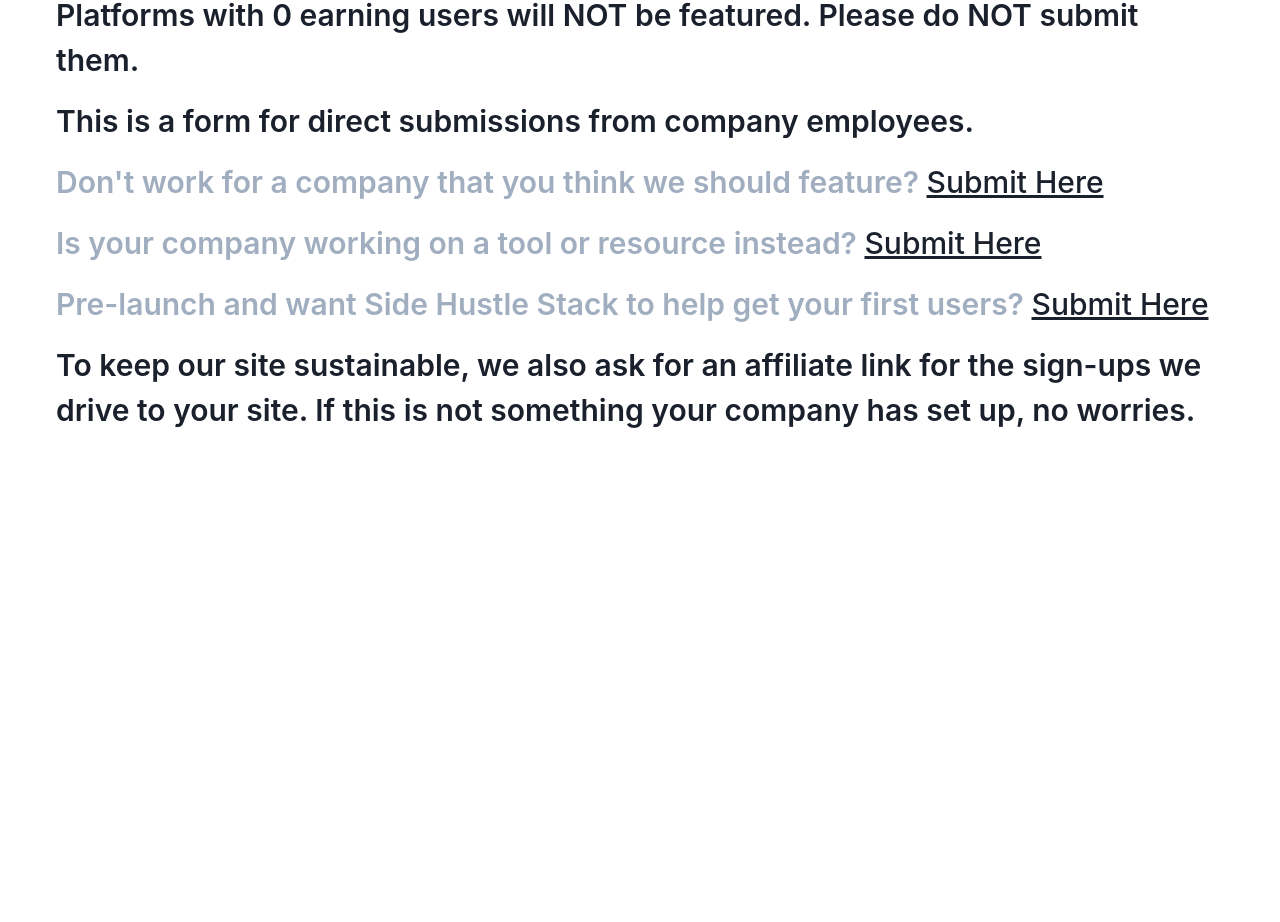
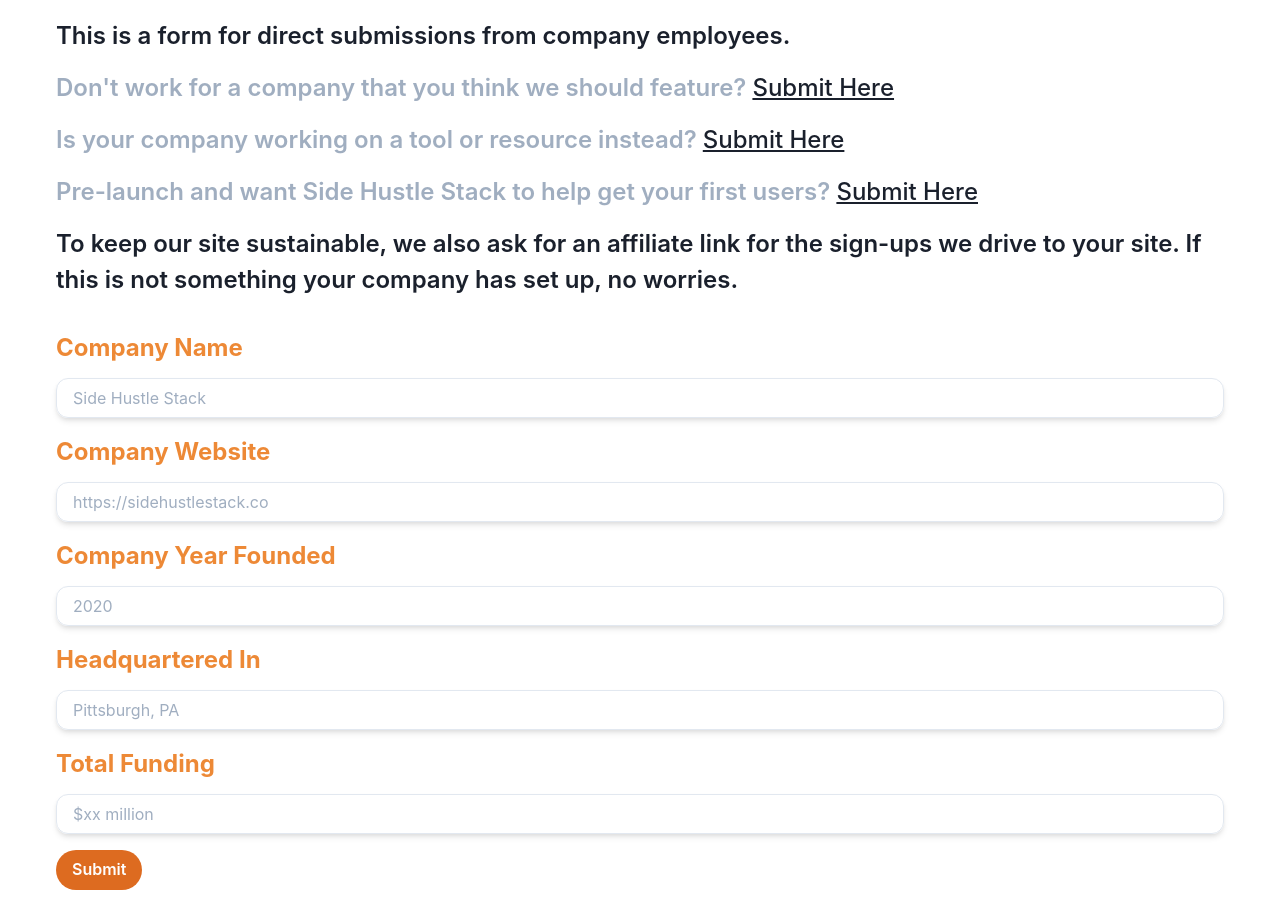
Before and after one commit to caelinsutch/SidehustleStack, a Next.js app: page /submit in a window 1280 px wide. Shown: the part 407-1329 px from the top of the page. Before the commit the page ends 840 px from the top, so only its background shows below. Built offline with nearby package versions, Linux system fonts and the light colour scheme.

Commit message:
Update submit screen with form

```diff
--- /dev/null
+++ b/src/Components/SubmitForm/SubmitForm.tsx
@@ -0,0 +1,38 @@
+import React from 'react';
+import { Box, Button } from '@chakra-ui/react';
+import SubmitFormItem from '@Components/SubmitFormItem';
+
+const SubmitForm: React.FC = () => (
+  <Box my={8}>
+    <SubmitFormItem
+      type="input"
+      label="Company Name"
+      placeholder="Side Hustle Stack"
+    />
+    <SubmitFormItem
+      type="input"
+      label="Company Website"
+      placeholder="https://sidehustlestack.co"
+    />
+    <SubmitFormItem
+      type="input"
+      label="Company Year Founded"
+      placeholder="2020"
+    />
+    <SubmitFormItem
+      type="input"
+      label="Headquartered In"
+      placeholder="Pittsburgh, PA"
+    />
+    <SubmitFormItem
+      type="input"
+      label="Total Funding"
+      placeholder="$xx million"
+    />
+    <Button colorScheme="orange" borderRadius={1000}>
+      Submit
+    </Button>
+  </Box>
+);
+
+export default SubmitForm;
--- /dev/null
+++ b/src/Components/SubmitForm/index.tsx
@@ -0,0 +1,2 @@
+export { default } from './SubmitForm';
+export type { SubmitFormProps } from './SubmitForm';
--- /dev/null
+++ b/src/Components/SubmitFormItem/SubmitFormItem.tsx
@@ -0,0 +1,71 @@
+import React from 'react';
+import {
+  Box,
+  Input,
+  InputProps,
+  RadioGroupProps,
+  Text,
+  RadioGroup,
+  Stack,
+  Radio,
+} from '@chakra-ui/react';
+
+type SubmitFormItemPropsBase = {
+  label?: string;
+};
+
+type SubmitFormItemInput = {
+  type: 'input';
+} & SubmitFormItemPropsBase &
+  InputProps;
+
+type SubmitFormItemRadio = {
+  type: 'radio';
+  values: string[];
+} & SubmitFormItemPropsBase &
+  RadioGroupProps;
+
+type SubmitFormItemProps = SubmitFormItemInput | SubmitFormItemRadio;
+
+const SubmitFormItem: React.FC<SubmitFormItemProps> = ({
+  label,
+  ...componentProps
+}) => {
+  let inputElement;
+
+  if (componentProps.type === 'input') {
+    inputElement = (
+      <Input
+        borderRadius="xl"
+        boxShadow="md"
+        _focus={{
+          boxShadow: 'md',
+        }}
+        {...componentProps}
+      />
+    );
+  } else if (componentProps.type === 'radio') {
+    inputElement = (
+      <RadioGroup {...componentProps}>
+        <Stack>
+          {componentProps.values.map((value) => (
+            <Radio key={value} value={value}>
+              {value}
+            </Radio>
+          ))}
+        </Stack>
+      </RadioGroup>
+    );
+  }
+
+  return (
+    <Box mb={4}>
+      <Text fontWeight="bold" fontSize="2xl" color="orange.400" mb={3}>
+        {label}
+      </Text>
+      {inputElement}
+    </Box>
+  );
+};
+
+export default SubmitFormItem;
--- /dev/null
+++ b/src/Components/SubmitFormItem/index.tsx
@@ -0,0 +1 @@
+export { default } from './SubmitFormItem';
--- a/src/Components/index.ts
+++ b/src/Components/index.ts
@@ -5,3 +5,5 @@
 export { default as Logo } from './Logo';
 export { default as TextLink } from './TextLink';
 export type { TextLinkProps } from './TextLink';
+export { default as SubmitForm } from './SubmitForm';
+export { default as FormItemTitle } from './SubmitFormItem';
--- a/src/Screens/SubmitScreen/Components/SubmissionInfoText/SubmissionInfoText.tsx
+++ b/src/Screens/SubmitScreen/Components/SubmissionInfoText/SubmissionInfoText.tsx
@@ -7,7 +7,7 @@
   children,
   ...props
 }) => (
-  <Text mt={4} fontSize="3xl" fontWeight="semibold" {...props}>
+  <Text mt={4} fontSize="2xl" fontWeight="semibold" {...props}>
     {children}
   </Text>
 );
--- a/src/Screens/SubmitScreen/SubmitScreen.tsx
+++ b/src/Screens/SubmitScreen/SubmitScreen.tsx
@@ -1,6 +1,6 @@
 import React from 'react';
 import { Text, Box } from '@chakra-ui/react';
-import { PageWrapper, TextLink } from '@Components';
+import { PageWrapper, SubmitForm, TextLink } from '@Components';
 import { TopSection } from '@Screens/SubmitScreen/Components';
 
 const SubmitScreen: React.FC = () => (
@@ -11,6 +11,7 @@
       </Text>
     </Box>
     <TopSection />
+    <SubmitForm />
   </PageWrapper>
 );
 
```
